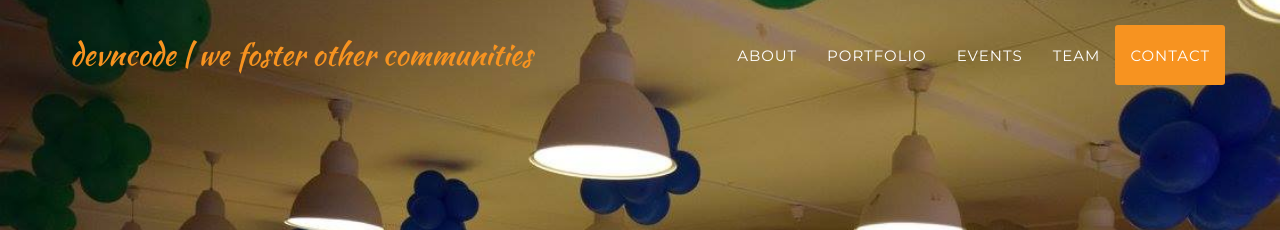
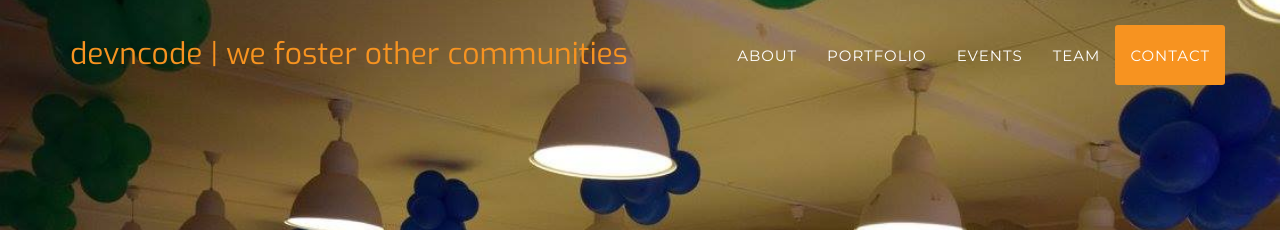
Before and after one commit to devncode/devncode.tech, a Jekyll site: the page built from index.html, in a window 1280 px wide. Shown: the top 230 px of the page. Built offline with Jekyll 4.4.1, drawn with Linux system fonts in a browser that asks for light colours; some web fonts are replaced.

Commit message:
header font changed

```diff
--- a/_includes/css/agency.css
+++ b/_includes/css/agency.css
@@ -10,6 +10,9 @@ body {
     color: #{{ site.data.template.color.secondary-dark }};
 }
 
+#title-font{
+    font-family: "Exo", 'Times New Roman', Times, serif !important;
+}
 .text-muted {
     color: #{{ site.data.template.color.muted }};
 }
--- a/_includes/head.html
+++ b/_includes/head.html
@@ -17,6 +17,7 @@
     <link href="https://fonts.googleapis.com/css?family=Lato:400,700,400italic,700italic" rel="stylesheet" type="text/css">
     <link href='https://fonts.googleapis.com/css?family=Droid+Serif:400,700,400italic,700italic' rel='stylesheet' type='text/css'>
     <link href='https://fonts.googleapis.com/css?family=Roboto+Slab:400,100,300,700' rel='stylesheet' type='text/css'>
+    <link href="https://fonts.googleapis.com/css?family=Exo" rel="stylesheet">
 
     <!-- HTML5 Shim and Respond.js IE8 support of HTML5 elements and media queries -->
     <!-- WARNING: Respond.js doesn't work if you view the page via file:// -->
--- a/_includes/header.html
+++ b/_includes/header.html
@@ -9,7 +9,7 @@
                     <span class="icon-bar"></span>
                     <span class="icon-bar"></span>
                 </button>
-                <a class="navbar-brand page-scroll" href="#page-top">{{site.title}}</a>
+                <a class="navbar-brand page-scroll" id="title-font" href="#page-top">{{site.title}}</a>
             </div>
 
             <!-- Collect the nav links, forms, and other content for toggling -->
```
